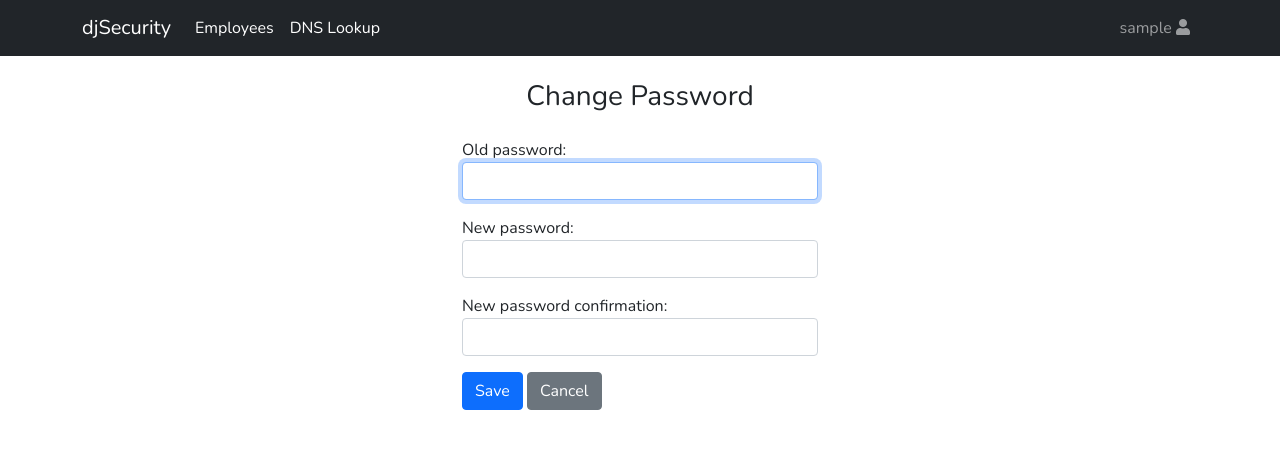
After one commit to jerinjose61/django_security, a Django app: page /change_password in a window 1280 px wide. The commit adds this page. Shown: the top 449 px of the page. Run offline with Django 3.2, Linux system fonts and the light colour scheme; the visitor is signed in with stand-in values (Sample User, id 1); some libraries are stand-ins or nearby versions.

Commit message:
Change Password

```diff
--- a/app/templates/app/base.html
+++ b/app/templates/app/base.html
@@ -101,7 +101,7 @@
                 </div>
               </a>
               <div class="dropdown-menu dropdown-menu-end">
-                <a class="dropdown-item" href="#">Change Password</a>
+                <a class="dropdown-item" href="{% url 'change_password' %}">Change Password</a>
                 <a class="dropdown-item" href="{% url 'logout' %}">Log Out</a>
               </div>
             </li>
--- a/django_security/urls.py
+++ b/django_security/urls.py
@@ -23,5 +23,7 @@ urlpatterns = [
     path('signup', views.signup, name="signup"),
     path('login', auth_views.LoginView.as_view(), name='login'),
     path('logout', auth_views.LogoutView.as_view(), name='logout'),
+    path('change_password', auth_views.PasswordChangeView.as_view(), name='change_password'),
+    path('password_change_done', auth_views.PasswordChangeDoneView.as_view(), name='password_change_done'),
     path('',include('app.urls')),
 ]
--- /dev/null
+++ b/templates/registration/password_change_form.html
@@ -0,0 +1,26 @@
+{% extends "app/base.html" %}
+
+{% block head %}
+<title>Change Password</title>
+{% endblock %}
+
+{% block body %}
+<div class="container">
+  <h3 class="text-center mt-4">Change Password</h3>
+  <div class="row">
+    <div class="col-md-4"></div>
+    <div class="col-md-4">
+      <form method="POST">
+        {% csrf_token %}
+        {% include "bs5_form.html" with form=form %}
+
+        <div class="mt-3">
+          <button class="btn btn-primary" type="submit" name="button">Save</button>
+          <a class="btn btn-secondary" href="{% url 'app:home' %}">Cancel</a>
+        </div>
+      <form>
+    </div>
+    <div class="col-md-4"></div>
+  </div>
+</div>
+{% endblock %}
```
Also changed, not shown: templates/registration/password_change_done.html (added, +12 -0 lines).
